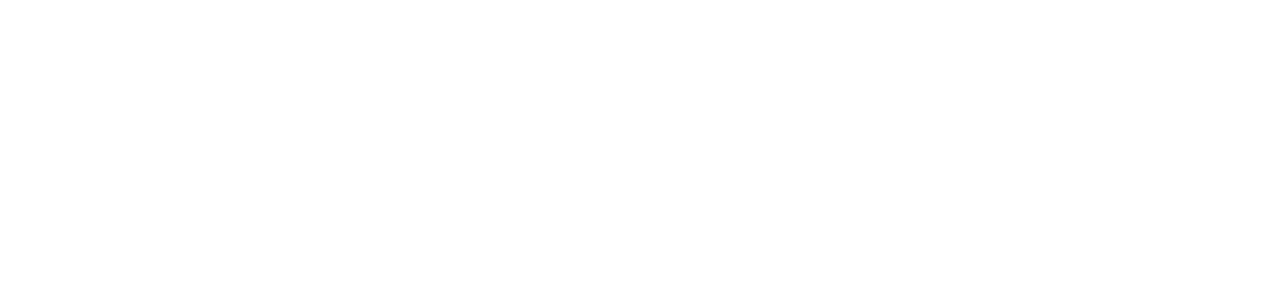
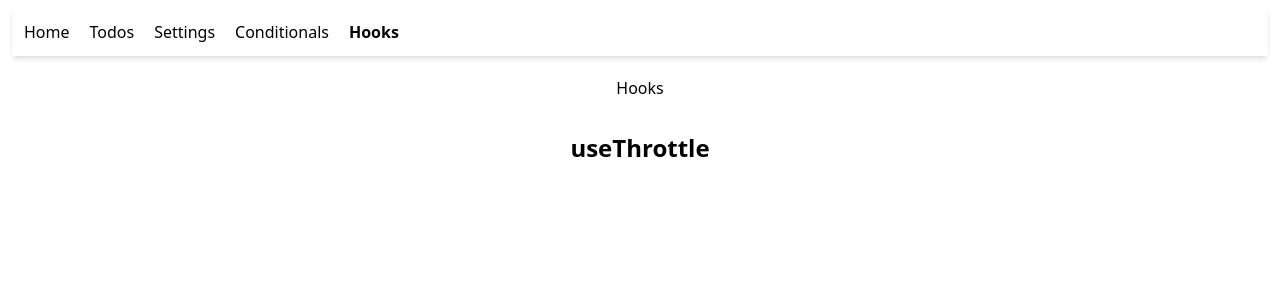
Before and after one commit to alonzojoe/ad-ts, a React (Vite) app: page /hooks/useThrottle in a window 1280 px wide. Before the commit this address had no page. Shown: the top 300 px of the page. Built offline with nearby package versions, Linux system fonts and the light colour scheme.

Commit message:
create new page component UseThrottle + Route registration

```diff
--- a/src/App.tsx
+++ b/src/App.tsx
@@ -8,6 +8,7 @@ import Hooks from "./pages/Hooks";
 import HookNav from "./features/hooks/HookNav";
 import UsePrevious from "./features/hooks/UsePrevious";
 import UseLocalStorage from "./features/hooks/UseLocalStorage";
+import UseThrottle from "./features/hooks/UseThrottle";
 // import Button from "./components/Button";
 // import ButtonRef from "./components/ButtonRef";
 function App() {
@@ -30,6 +31,7 @@ function App() {
             <Route index element={<HookNav />} />
             <Route path="usePrevious" element={<UsePrevious />} />
             <Route path="useLocalStorage" element={<UseLocalStorage />} />
+            <Route path="useThrottle" element={<UseThrottle />} />
           </Route>
         </Route>
       </Routes>
--- /dev/null
+++ b/src/features/hooks/UseThrottle.tsx
@@ -0,0 +1,11 @@
+import React from "react";
+
+const UseThrottle = () => {
+  return (
+    <div className="flex flex-col space-y-2 items-center justify-center p-3">
+      <h1 className="text-2xl font-bold">useThrottle</h1>
+    </div>
+  );
+};
+
+export default UseThrottle;
```
